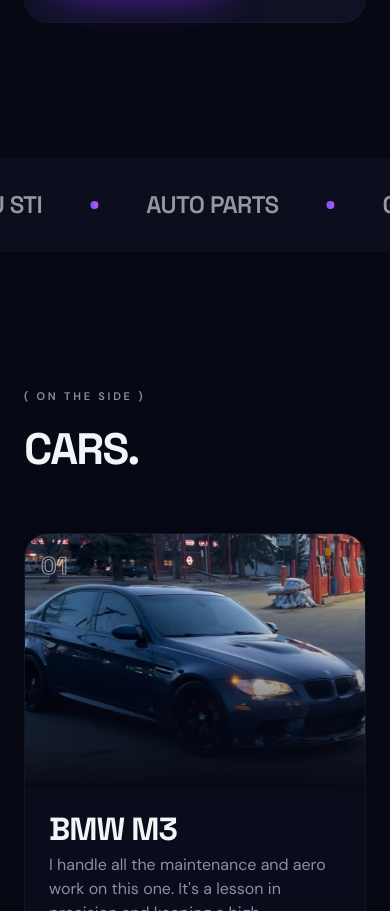
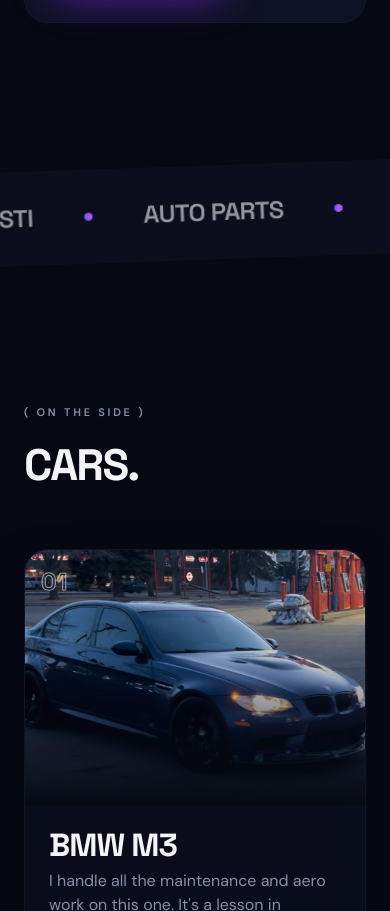
Before and after one commit to RoomiestBetse/my-protfolio, a React (Vite) app: page / in a window 390 px wide. Shown: the part 5607-6518 px from the top of the page. Built offline with nearby package versions, Linux system fonts and the light colour scheme; the HTML template or start-up script is replaced by a standard one.

Commit message:
Wavy strip: diagonal with single wave in the middle

```diff
--- a/src/components/WavyMarqueeStrip.tsx
+++ b/src/components/WavyMarqueeStrip.tsx
@@ -34,25 +34,25 @@ const WavyMarqueeStrip = () => {
   });
 
   return (
-    <div className="relative" aria-label="Interests marquee">
-      {/* Top wave — page BG colour cuts into strip */}
+    /* Rotate the whole band so left sits higher, right sits lower */
+    <div
+      aria-label="Interests marquee"
+      style={{ transform: "rotate(-2deg) scaleX(1.06)", margin: "0 0" }}
+    >
+      {/* Top edge — single wave dips down in the centre */}
       <svg
-        viewBox="0 0 1440 40"
+        viewBox="0 0 1440 48"
         preserveAspectRatio="none"
-        className="w-full block"
-        style={{ height: 40, display: "block", marginBottom: -1 }}
+        style={{ width: "100%", height: 48, display: "block", marginBottom: -1 }}
       >
         <path
-          d="M0,20 C120,40 240,0 360,20 C480,40 600,0 720,20 C840,40 960,0 1080,20 C1200,40 1320,0 1440,20 L1440,40 L0,40 Z"
+          d="M0,8 C360,8 480,42 720,42 C960,42 1080,8 1440,8 L1440,48 L0,48 Z"
           fill={BG}
         />
       </svg>
 
       {/* Strip body */}
-      <div
-        className="overflow-hidden py-8 md:py-12"
-        style={{ background: STRIP }}
-      >
+      <div className="overflow-hidden py-8 md:py-10" style={{ background: STRIP }}>
         <motion.div
           ref={containerRef}
           style={{ x }}
@@ -69,15 +69,14 @@ const WavyMarqueeStrip = () => {
         </motion.div>
       </div>
 
-      {/* Bottom wave */}
+      {/* Bottom edge — single wave rises up in the centre */}
       <svg
-        viewBox="0 0 1440 40"
+        viewBox="0 0 1440 48"
         preserveAspectRatio="none"
-        className="w-full block"
-        style={{ height: 40, display: "block", marginTop: -1 }}
+        style={{ width: "100%", height: 48, display: "block", marginTop: -1 }}
       >
         <path
-          d="M0,20 C120,0 240,40 360,20 C480,0 600,40 720,20 C840,0 960,40 1080,20 C1200,0 1320,40 1440,20 L1440,0 L0,0 Z"
+          d="M0,40 C360,40 480,6 720,6 C960,6 1080,40 1440,40 L1440,0 L0,0 Z"
           fill={BG}
         />
       </svg>
```
